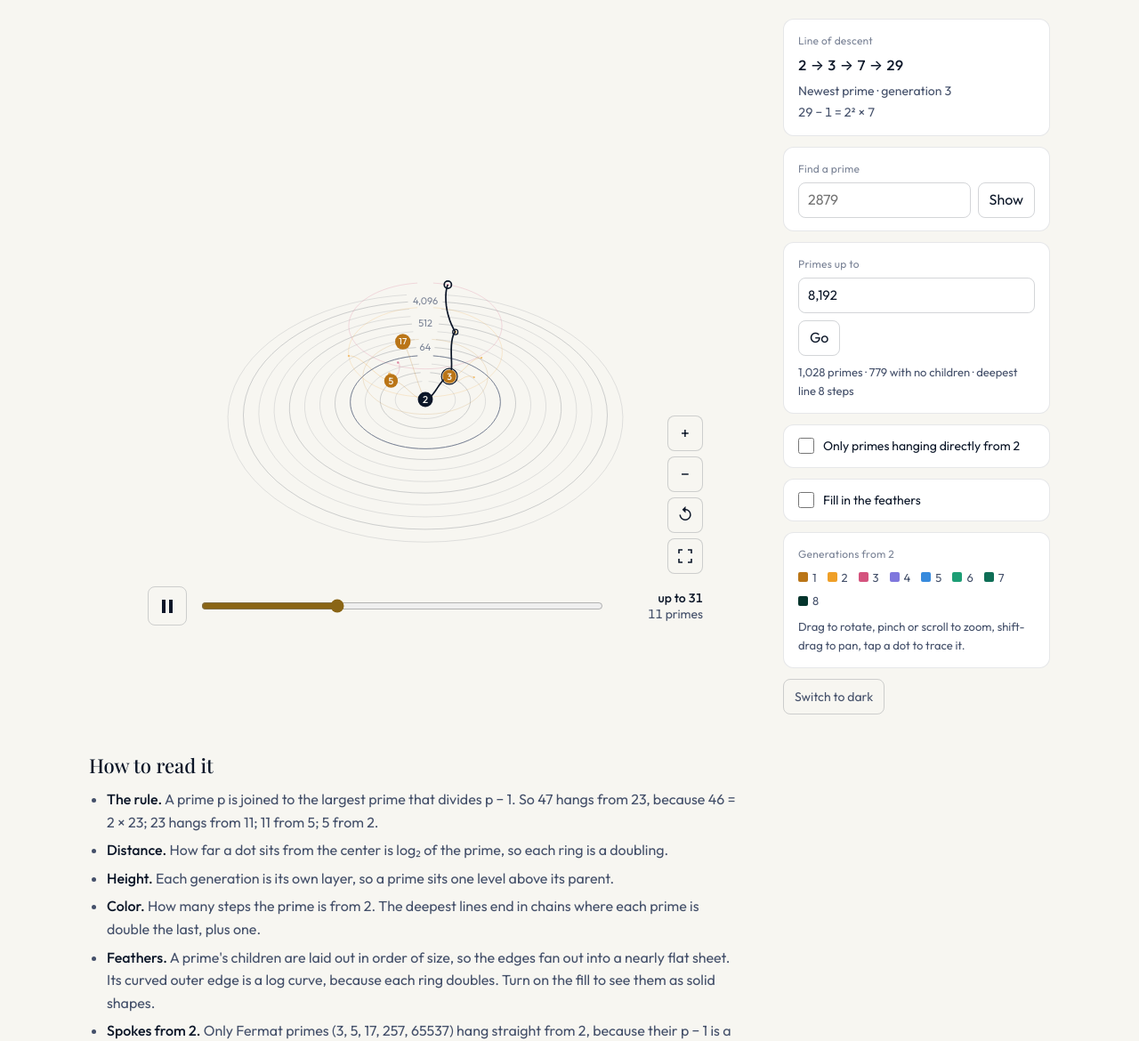
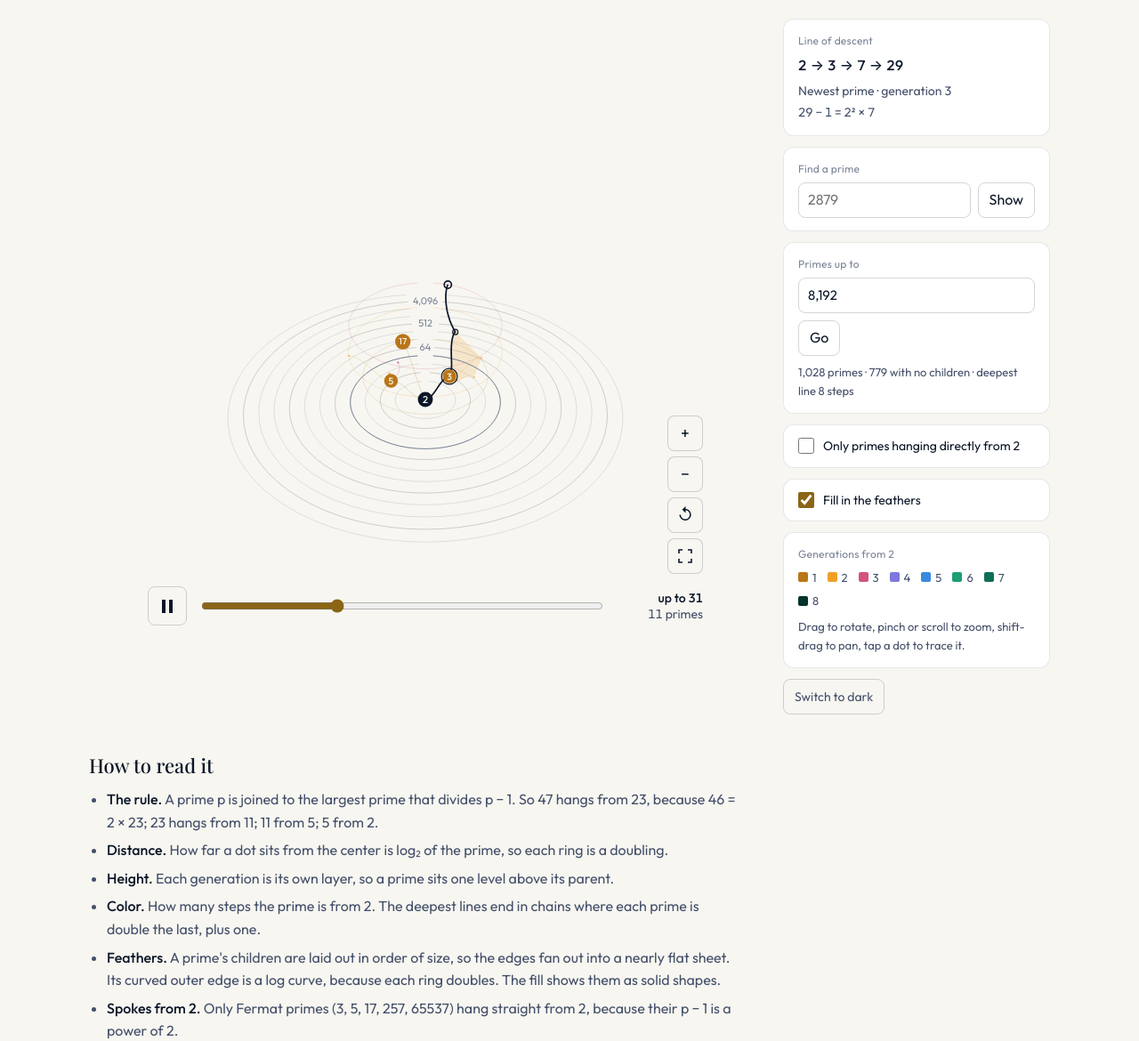
Before and after one commit to abnermusonda/primealogy, a plain HTML site: page index.html in a window 1280 px wide. Shown: the part 138-1308 px from the top of the page at 89% size. Drawn offline with nearby package versions, Linux system fonts and the light colour scheme.

Commit message:
Turn the feather fill on by default
Links can opt out with fill=0, and older fill=1 links still work.

Co-Authored-By: Claude Opus 5.5 <noreply@anthropic.com>

```diff
--- a/app.js
+++ b/app.js
@@ -123,7 +123,7 @@
   var bound = BigInt(8192);                      /* the visitor's upper limit; T stops at TREE_MAX */
   var near = null;                               /* { v, lo, hi }: a non-prime search and the primes either side */
   var rootP = 0, rootKids = null, marked = null; /* root=p filter: its children, and a per-prime "stay bright" flag */
-  var fillFans = false;                          /* shade the sheet between each parent's children */
+  var fillFans = true;                           /* shade the sheet between each parent's children */
   var frameReq = 0;
   var theme = 'dark', col = RAMPS.dark, ink = '#eef1f6', paper = '#0a1424', muted = '#7d8aa1', line = 'rgba(255,255,255,.09)', line2 = 'rgba(255,255,255,.16)';
   var font = 'Outfit, system-ui, sans-serif';
@@ -861,7 +861,7 @@
 
   function writeHash() {
     var h = 'max=' + bound + (near ? '&p=' + near.v : sel >= 0 ? '&p=' + T.P[sel] : '') + (rootP ? '&root=' + rootP : params.get('root') ? '&root=0' : '') +   /* root=0 outranks a ?root= in the query */
-      (fillFans ? '&fill=1' : params.get('fill') ? '&fill=0' : '');
+      (!fillFans ? '&fill=0' : params.get('fill') === '0' ? '&fill=1' : '');   /* likewise for fill=0 in the query */
     try { window.history.replaceState(null, '', '#' + h); } catch (e) { /* sandboxed */ }
   }
 
@@ -880,7 +880,7 @@
   var startP = +(hp.get('p') || params.get('p') || 0);
 
   rootP = +(hp.get('root') || params.get('root') || 0);
-  fillFans = (hp.get('fill') || params.get('fill')) === '1';
+  fillFans = (hp.get('fill') || params.get('fill')) !== '0';
 
   bound = startBound;
   T = build(bound > BigInt(TREE_MAX) ? TREE_MAX : Number(bound)); cnt = new Uint32Array(T.n);
--- a/index.html
+++ b/index.html
@@ -98,7 +98,7 @@
       <li><strong>Distance.</strong> How far a dot sits from the center is log₂ of the prime, so each ring is a doubling.</li>
       <li><strong>Height.</strong> Each generation is its own layer, so a prime sits one level above its parent.</li>
       <li><strong>Color.</strong> How many steps the prime is from 2. The deepest lines end in chains where each prime is double the last, plus one.</li>
-      <li><strong>Feathers.</strong> A prime's children are laid out in order of size, so the edges fan out into a nearly flat sheet. Its curved outer edge is a log curve, because each ring doubles. Turn on the fill to see them as solid shapes.</li>
+      <li><strong>Feathers.</strong> A prime's children are laid out in order of size, so the edges fan out into a nearly flat sheet. Its curved outer edge is a log curve, because each ring doubles. The fill shows them as solid shapes.</li>
       <li><strong>Spokes from 2.</strong> Only Fermat primes (3, 5, 17, 257, 65537) hang straight from 2, because their p − 1 is a power of 2.</li>
     </ul>
   </section>
```
Also changed, not shown: 1 other file.
